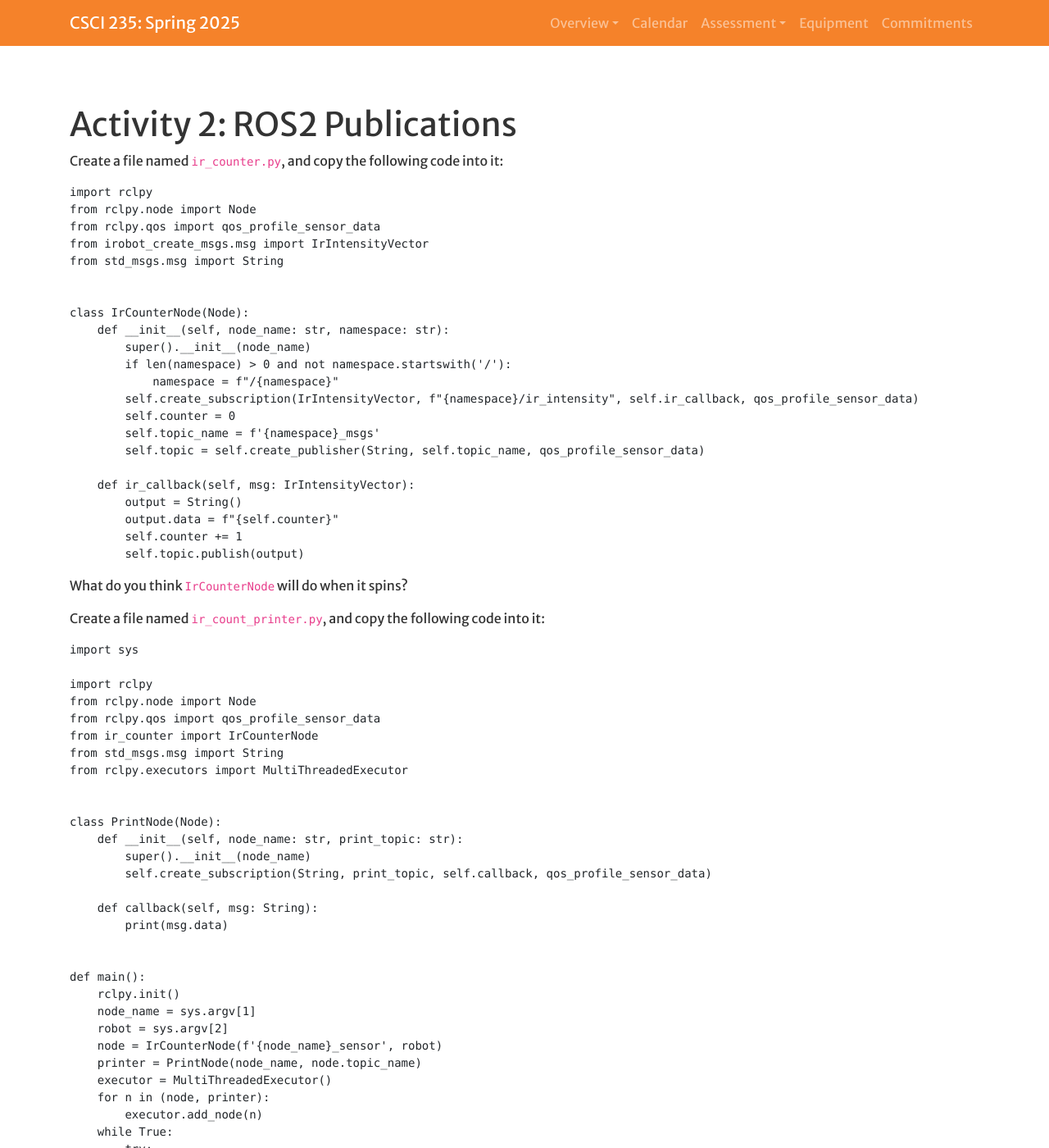
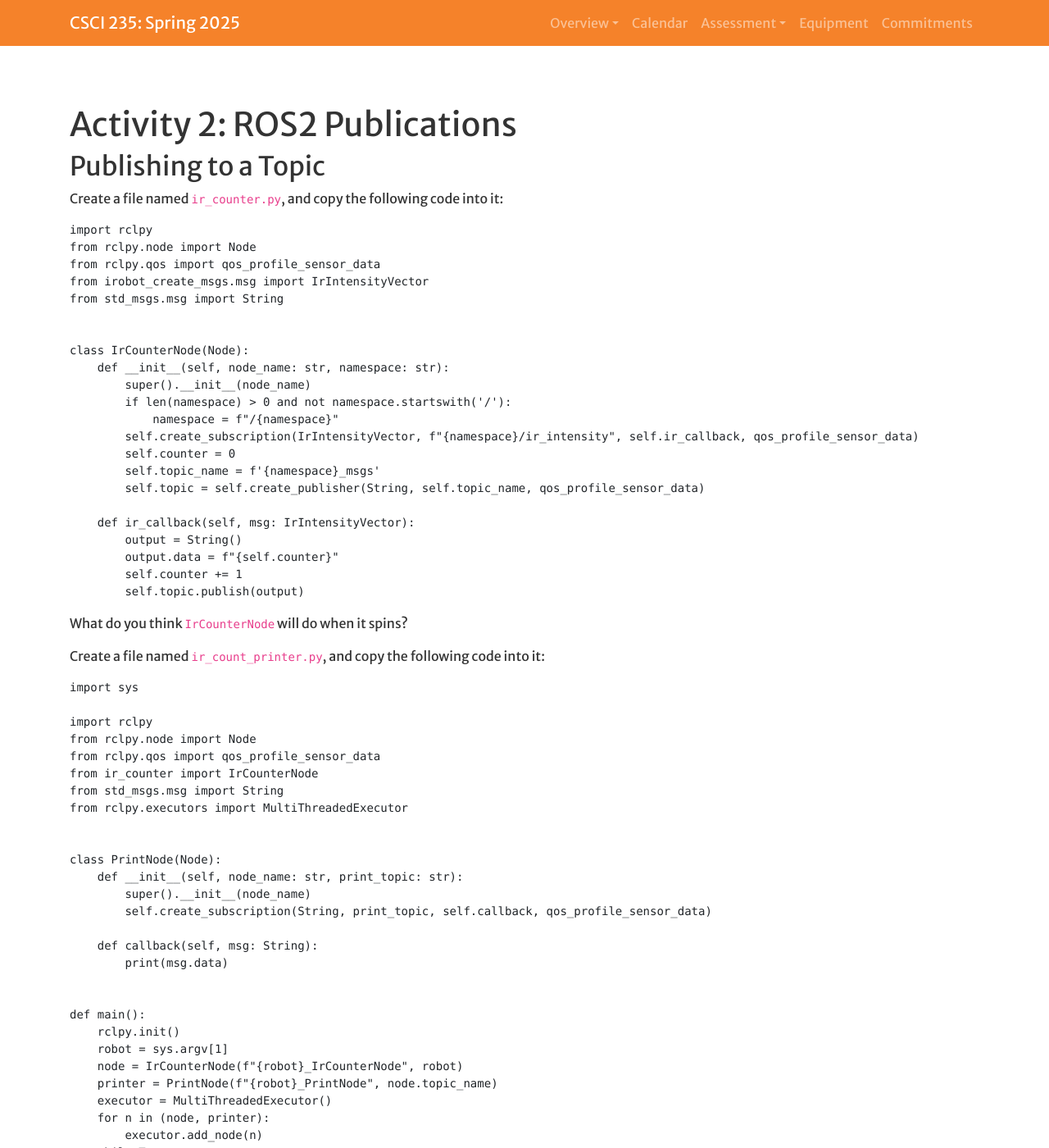
Before and after one commit to Hendrix-CS/csci235, a Jekyll site: the page built from activities/publications.md, in a window 1280 px wide and 1400 px high. Shown: the whole window at 82% size. Built offline with Jekyll 4.4.1, drawn with Linux system fonts in a browser that asks for light colours; a script that is not in the unit is left out; our own code applies the rules of GitHub Pages for plain Markdown files; some of the changed text lies outside the part shown.

Commit message:
Completed draft of curses material

````diff
--- a/activities/publications.md
+++ b/activities/publications.md
@@ -5,6 +5,8 @@
 worktitle: ROS2 Publications
 ---
 
+## Publishing to a Topic
+<!-- Exploration: Publishing Topics -->
 Create a file named `ir_counter.py`, and copy the following code into it:
 ```
 import rclpy
@@ -31,6 +33,7 @@
         self.topic.publish(output)
 ```
 
+<!-- Concept Formation: Publishing Topics -->
 What do you think `IrCounterNode` will do when it spins?
 
 Create a file named `ir_count_printer.py`, and copy the following code into it:
@@ -56,10 +59,9 @@
 
 def main():
     rclpy.init()
-    node_name = sys.argv[1]
-    robot = sys.argv[2]
-    node = IrCounterNode(f'{node_name}_sensor', robot)
-    printer = PrintNode(node_name, node.topic_name)
+    robot = sys.argv[1]
+    node = IrCounterNode(f"{robot}_IrCounterNode", robot)
+    printer = PrintNode(f"{robot}_PrintNode", node.topic_name)
     executor = MultiThreadedExecutor()
     for n in (node, printer):
         executor.add_node(n)
@@ -74,25 +76,31 @@
 
 
 if __name__ == '__main__':
-    if len(sys.argv) < 3:
-        print("Usage: python3 ir_count_printer.py node_name robot_name")
+    if len(sys.argv) < 2:
+        print("Usage: python3 ir_count_printer.py robot_name")
     else:
         main()
 ```
 
-Run the `ir_count_printer.py` program. While it is running, open a second shell
-and type `ros2 topic list`. Then answer the following questions:
+<!-- Concept Formation: Publishing to a topic -->
+Run the `ir_count_printer.py` program. While it is running, open a second
+shell and type `ros2 topic list`. Then answer the following questions:
 * What did the program do when it ran?
   * Was it consistent with what you expected `IrCounterNode` to do?
 * What impact did running this program have on the output of `ros2 topic list`?
 * What have you learned about ROS2 topics from this exercise?
 
+<!-- Application: Separating modules from sensor_viewer.py -->
 Using these two programs and `sensor_viewer.py` as resources, recreate
-`sensor_viewer.py` as two nodes: a publisher (in `sensor_counter.py`) and a subscriber
-(in `sensor_count_printer.py`). Rather than directly printing the IR and battery messages
-straight to the console, it should instead create a string containing that message and
-publish it. Printing will be handled by the subscriber.
+`sensor_viewer.py` as two nodes: a publisher (in `sensor_messenger.py`) and a
+subscriber (in `sensor_printer.py`). Rather than directly printing the
+IR and battery messages straight to the console, it should instead create a
+string containing that message and publish it. Printing will be handled by
+the subscriber.
 
+## Console User Interfaces
+
+<!-- Exploration: Curses UI -->
 Examine the following program:
 ```
 import curses
@@ -192,17 +203,16 @@
 
 def main(stdscr):
     rclpy.init()
-    node_name = sys.argv[1]
-    robot = sys.argv[2]
-    node = IrCounterNode(f'{node_name}_sensor', robot)
-    printer = CursesNode(node_name, node.topic_name, 2, stdscr)
+    robot = sys.argv[1]
+    node = IrCounterNode(f'{robot_name}_IrCounterNode', robot)
+    printer = CursesNode(f'{robot_name}_CursesNode', node.topic_name, 2, stdscr)
     curses_runner([node, printer], stdscr)
     rclpy.shutdown()
 
 
 if __name__ == '__main__':
-    if len(sys.argv) < 3:
-        print("Usage: python3 curses_printer.py node_name robot_name")
+    if len(sys.argv) < 2:
+        print("Usage: python3 curses_printer.py robot_name")
     else:
         curses.wrapper(main)
 ```
@@ -210,3 +220,13 @@
 Answer the following questions:
 * What do you think these two programs will do?
 * How does the `CursesNode` work?
+<!-- Application: Curses Console UI for sensor values -->
+<!-- Application: Modules -->
+* What modifications need to be made to `curses_printer.py` to display
+  the sensor information from `sensor_messenger.py`?
+* Make a copy of `curses_printer.py` called `curses_sensor.py`. Apply the
+  modifications you described above. Then run the program.
+* Compare the experience of running `curses_sensor.py` with
+  `sensor_printer.py`. Which of them is a more usable user interface? Why?
+
+## Publishing motor commands
````
Also changed, not shown: other parts of activities/publications.md (+7 -4 lines), activities/subscriptions.md (+76 -41 lines).
